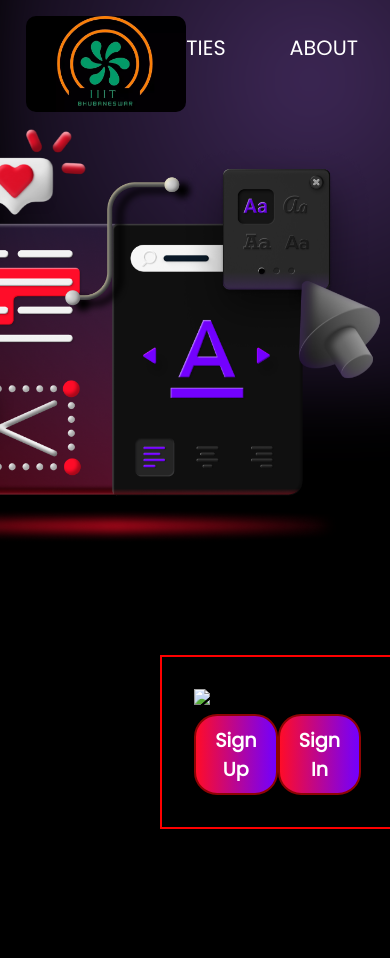
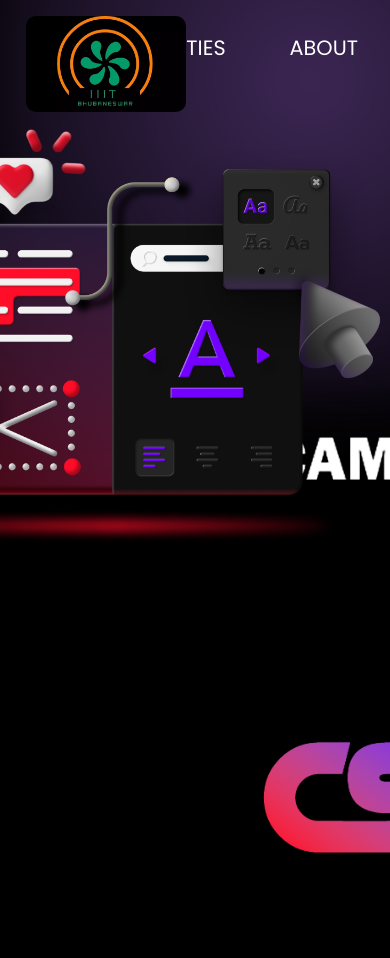
Before and after one commit to Akataruka/cse-bootcamp, a plain HTML site: page landing-page/index.html in a window 390 px wide. Shown: the top 958 px of the page. Before the commit the page ends 909 px from the top, so only its background shows below. Drawn offline with Linux system fonts and the light colour scheme; a web font is replaced by a local one.

Commit message:
responsive video

```diff
--- a/home-page/home.css
+++ b/home-page/home.css
@@ -7,7 +7,7 @@
 
 
 body{
-    background-color: black;
+    background-color: rgb(6, 0, 20);
 }
 
 .navbar{
@@ -37,7 +37,7 @@ body{
     left: 1em;
     margin: 1em 10px;
     height: 6em;
-    border-radius: 10px;
+    border-radius: 1.5em;
 }
 #table{
     display: inline-flex;
--- a/landing-page/index.css
+++ b/landing-page/index.css
@@ -214,17 +214,27 @@ body{
 
 .left{
     margin:5em 10em;
-    border: 2px solid red;
-    width: 20em;
+    /* background-color: #ff0c28; */
+    width: 25em;
     padding:2em;
     top:20em;
     left:3em;
     display:flex;
     flex-direction: column;
+    justify-content: left;
 
 }
 #cseimg{
-
+    position:relative;
+    top: -2em;
+    width: 25em;
+}
+#cseimg2{
+    width:25em;
+    position: absolute;
+    top: 38%;
+    left:18%;
+    z-index: 2;
 }
 .innerleft{
     display: flex;
--- a/landing-page/index.html
+++ b/landing-page/index.html
@@ -22,8 +22,9 @@
     </div>
     <div class="container">
         <div class="left">
-            <div id="cseimg">
-                <img src="" alt="ERROR 404">
+            <div >
+                <img id="cseimg" src="/assets/csef.jpg" alt="ERROR 404">
+                <img id="cseimg2" src="/assets/boot-transformed.png" alt="ERROR 404">
             </div>
             <div class="innerleft">
                     <button id="sign">Sign Up</button>
--- a/societies/societies.css
+++ b/societies/societies.css
@@ -7,7 +7,7 @@
 
 
 body{
-    background-color: black;
+    background-color: rgb(6, 0, 20);
 }
 
 .navbar{
```
Also changed, not shown: home-page/home.html (+2 -0 lines), home-page/home.js (+19 -2 lines), societies/societies.html (+1 -1 lines), assets/boot-transformed.png (added), assets/boot.png (added), assets/csef.jpg (added).
